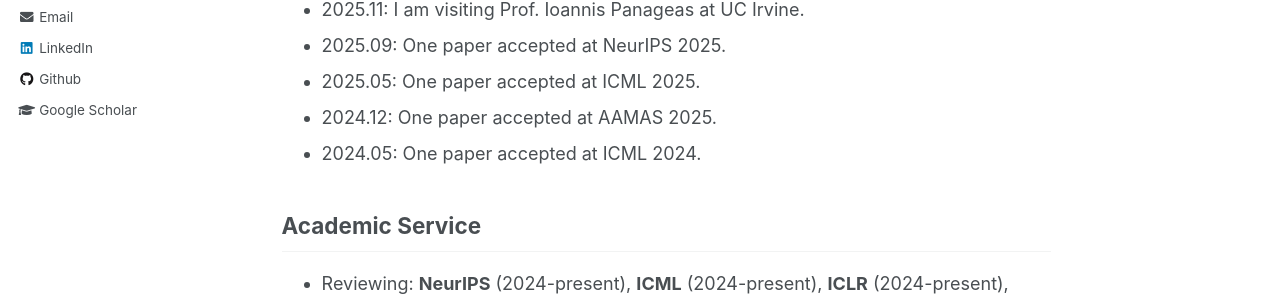
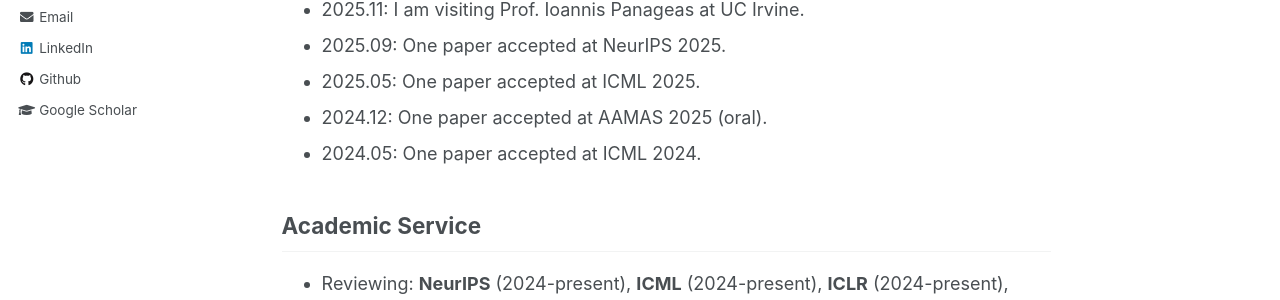
Before and after one commit to ddaedalus/ddaedalus.github.io, a Jekyll site: the page built from _pages/about.md, in a window 1280 px wide and 900 px high, scrolled down 697 px. Shown: the part 369-669 px from the top of the window. Built offline with Jekyll 4.4.1, drawn with Linux system fonts in a browser that asks for light colours.

Commit message:
Update about.md

```diff
--- a/_pages/about.md
+++ b/_pages/about.md
@@ -26,7 +26,7 @@ In general, my research lies at the intersection of game theory, online learning
 - 2025.11: I am visiting Prof. Ioannis Panageas at UC Irvine.
 - 2025.09: One paper accepted at NeurIPS 2025.
 - 2025.05: One paper accepted at ICML 2025.
-- 2024.12: One paper accepted at AAMAS 2025.
+- 2024.12: One paper accepted at AAMAS 2025 (oral).
 - 2024.05: One paper accepted at ICML 2024.
 
 ## Academic Service
```
